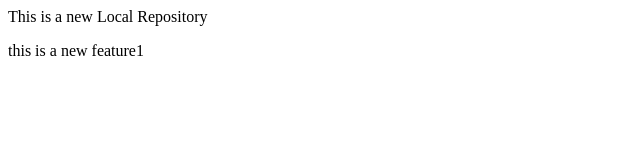
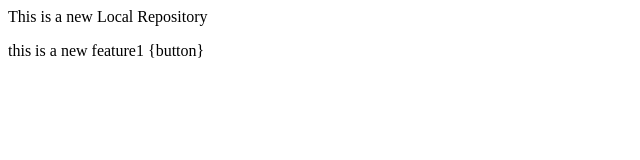
Before and after one commit to monudhiman/Localrepo, a plain HTML site: page index.html in a window 1280 px wide. Shown: the full height of the page, 0-640 px from the left. Drawn offline with Linux system fonts and the light colour scheme.

Commit message:
add button

```diff
--- a/index.html
+++ b/index.html
@@ -1,2 +1,2 @@
 <p>This is a new Local Repository</p>
-<p>this is a new feature1</p>
+<p>this is a new feature1 {button}</p>
```
